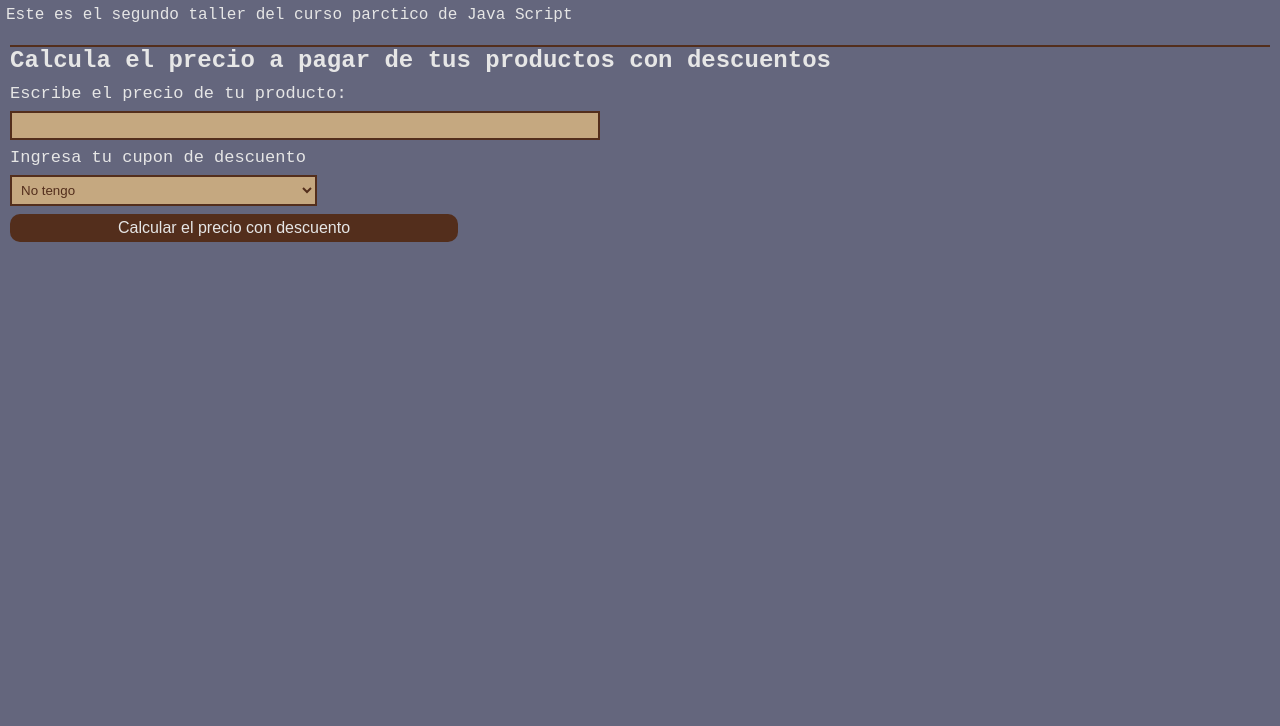
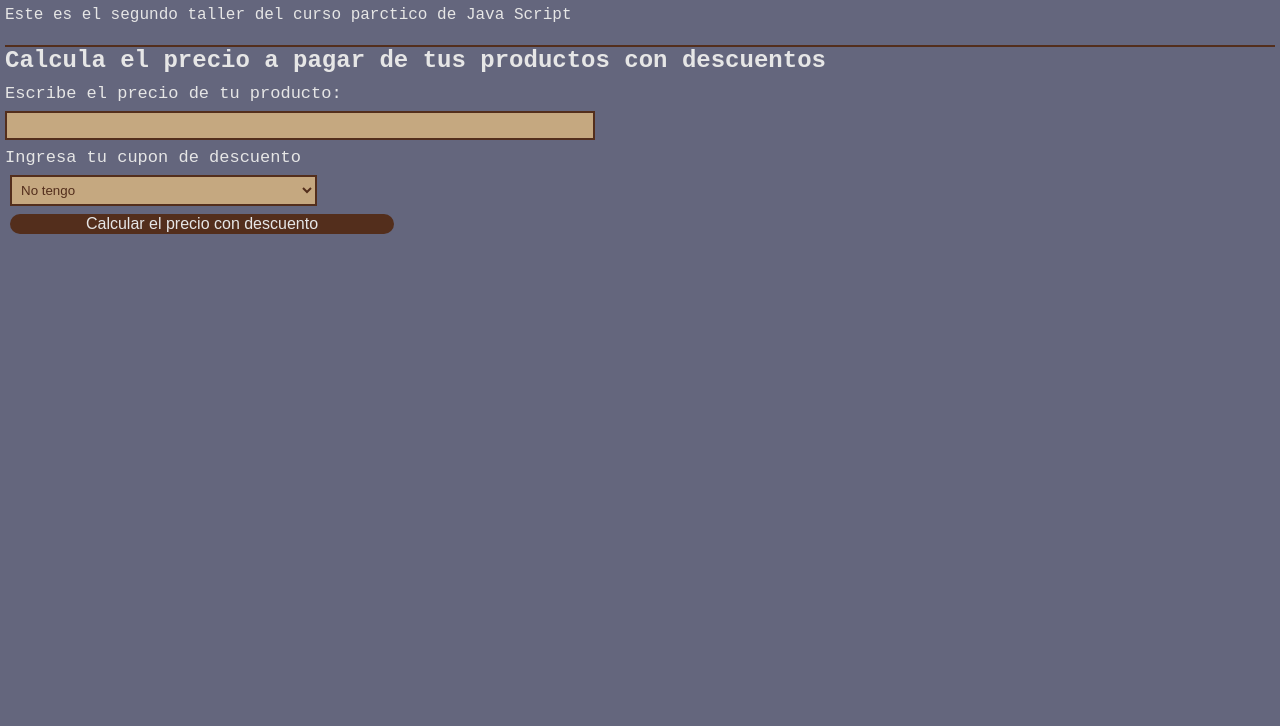
Before and after one commit to JAD200/curso_practico_javascript, a plain HTML site: page workshop2-precios_y_descuentos/descuentos.html in a window 1280 px wide. Shown: the part 74-800 px from the top of the page. Drawn offline with Linux system fonts and the light colour scheme.

Commit message:
Added the first part of the GitHub Page within styles sheet

```diff
--- /dev/null
+++ b/styles.css
@@ -0,0 +1,78 @@
+.header--logo{
+    width: 10%;
+}
+
+body{
+    background: #64667d;
+    font-family: monospace;
+    margin: 0;
+}
+header{
+    color: #E6E6E6;
+    font-family: monospace;
+    margin: 5px;
+    font-size: 2vh;
+}
+h2{
+    margin: 5px;
+    border-top: 2px solid #532E1C;
+    font-size: 3vh;
+}
+section{
+    color: #E6E6E6;
+    display: grid;
+    grid-template-rows: initial;
+}
+form{
+    display: grid;
+    grid-auto-flow: row;
+}
+label{
+    font-size: 17px;
+    margin: 5px;
+}
+/* Input */
+input{
+    background-color: #C5A880;
+    padding: 5px;
+    border: #532E1C solid 2px;
+    margin: 3px 5px;
+    text-decoration: none;
+    width: 45vw;
+    outline: none;
+}
+/* Flechas de los input */
+input[type=number]::-webkit-inner-spin-button,
+input[type=number]::-webkit-outer-spin-button {
+    -webkit-appearance: none;
+    margin: 0;
+}
+.Coupons{
+    background-color: #C5A880;
+    border: #532E1C solid 2px;
+    color: #532E1C;
+    cursor: pointer;
+    margin: 3px 10px;
+    padding: 5px;
+    width: 24vw;
+}
+/* Botones */
+button{
+    background-color: #532E1C;
+    border-radius: 10px;
+    border: none;
+    color: #E6E6E6;
+    cursor: pointer;
+    font-size: 2vh;
+    margin: 5px 10px;
+    width: 30vw;
+}
+/* Respuesta */
+.Answer{
+    text-decoration: underline solid #532E1C 2px;
+    font-size: 19px;
+    margin: 10px 20px;
+}
+.footer--logo{
+    width: 10%;
+}
--- a/workshop2-precios_y_descuentos/descuentos.html
+++ b/workshop2-precios_y_descuentos/descuentos.html
@@ -4,6 +4,7 @@
         <meta charset="UTF-8">
         <meta http-equiv="X-UA-Compatible" content="IE=edge">
         <meta name="viewport" content="width=device-width, initial-scale=1.0">
+        <link rel="stylesheet" href="/styles.css">
         <title>Descuentos / inicio</title>
     </head>
     <body>
@@ -35,79 +36,6 @@
                 <p class="Answer"id="ResultP" alt="precio" ></p>
             </form>
         </section>
-        <style>
-            body{
-                background: #64667d;
-                font-family: monospace;
-                margin: 0;
-            }
-            header{
-                color: #E6E6E6;
-                margin: 5px 6px;
-                font-size: 2vh;
-            }
-            h2{
-                margin: 5px 10px;
-                border-top: 2px solid #532E1C;
-                font-size: 3vh;
-            }
-            section{
-                color: #E6E6E6;
-                display: grid;
-                grid-template-rows: initial;
-            }
-            form{
-                display: grid;
-                grid-auto-flow: row;
-            }
-            label{
-                font-size: 17px;
-                margin: 5px 10px;
-            }
-            /* Input */
-            input{
-                background-color: #C5A880;
-                border: #532E1C solid 2px;
-                margin: 3px 10px;
-                outline: none;
-                padding: 5px;
-                text-decoration: none;
-                width: 45vw;
-            }
-            /* Flechas de los input */
-            input[type=number]::-webkit-inner-spin-button,
-            input[type=number]::-webkit-outer-spin-button {
-                -webkit-appearance: none;
-                margin: 0;
-            }
-            .Coupons{
-                background-color: #C5A880;
-                border: #532E1C solid 2px;
-                color: #532E1C;
-                cursor: pointer;
-                margin: 3px 10px;
-                padding: 5px;
-                width: 24vw;
-            }
-            /* Botones */
-            button{
-                background-color: #532E1C;
-                border-radius: 10px;
-                border: none;
-                color: #E6E6E6;
-                cursor: pointer;
-                font-size: 2vh;
-                padding: 5px;
-                margin: 5px 10px;
-                width: 35vw;
-            }
-            /* Respuesta */
-            .Answer{
-                text-decoration: underline solid #532E1C 2px;
-                font-size: 19px;
-                margin: 10px 20px;
-            }
-        </style>
         <script src="./descuentos.js"></script>
     </body>
 </html>
```
Also changed, not shown: index.html (added, +51 -0 lines), workshop1-figuras_geometricas/figuras.html (+1 -58 lines).
